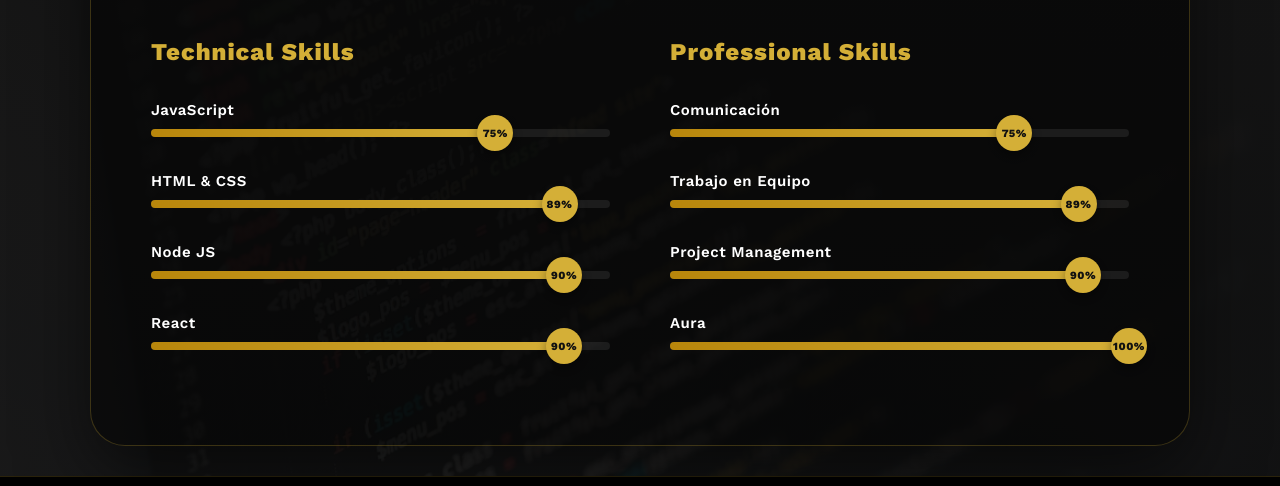
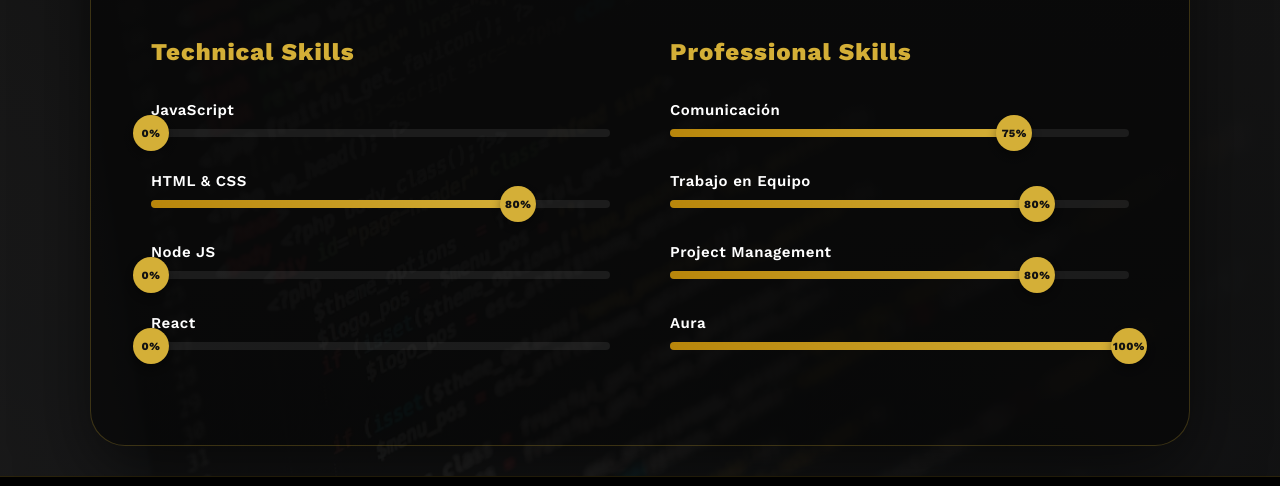
Before and after one commit to Jlombanar/ADSO-3169673-Noche, a plain HTML site: page skill.html in a window 1280 px wide. Shown: the part 242-728 px from the top of the page. Drawn offline with nearby package versions, Linux system fonts and the light colour scheme.

Commit message:
ASignando valores reales a las barras de porcentaje Skills / Proyecto finalizado

```diff
--- a/css/skill.css
+++ b/css/skill.css
@@ -213,14 +213,14 @@ SECCIÓN SKILLS
     }
 }
 
-.js { width: 75%; }
-.html { width: 89%; }
-.node { width: 90%; }
-.react { width: 90%; }
+.js { width: 0%; }
+.html { width: 80%; }
+.node { width: 0%; }
+.react { width: 0%; }
 
 .comunicacion { width: 75%; }
-.equipo { width: 89%; }
-.manager { width: 90%; }
+.equipo { width: 80%; }
+.manager { width: 80%; }
 .aura { width: 100%; }
 
 /* ═══════════════════════════════════
--- a/skill.html
+++ b/skill.html
@@ -56,7 +56,7 @@
                         <span>JavaScript</span>
                         <div class="barra">
                             <div class="progreso js">
-                                <span>75%</span>
+                                <span>0%</span>
                             </div>
                         </div>
                     </div>
@@ -65,7 +65,7 @@
                         <span>HTML & CSS</span>
                         <div class="barra">
                             <div class="progreso html">
-                                <span>89%</span>
+                                <span>80%</span>
                             </div>
                         </div>
                     </div>
@@ -74,7 +74,7 @@
                         <span>Node JS</span>
                         <div class="barra">
                             <div class="progreso node">
-                                <span>90%</span>
+                                <span>0%</span>
                             </div>
                         </div>
                     </div>
@@ -83,7 +83,7 @@
                         <span>React</span>
                         <div class="barra">
                             <div class="progreso react">
-                                <span>90%</span>
+                                <span>0%</span>
                             </div>
                         </div>
                     </div>
@@ -106,7 +106,7 @@
                         <span>Trabajo en Equipo</span>
                         <div class="barra">
                             <div class="progreso equipo">
-                                <span>89%</span>
+                                <span>80%</span>
                             </div>
                         </div>
                     </div>
@@ -115,7 +115,7 @@
                         <span>Project Management</span>
                         <div class="barra">
                             <div class="progreso manager">
-                                <span>90%</span>
+                                <span>80%</span>
                             </div>
                         </div>
                     </div>
```
